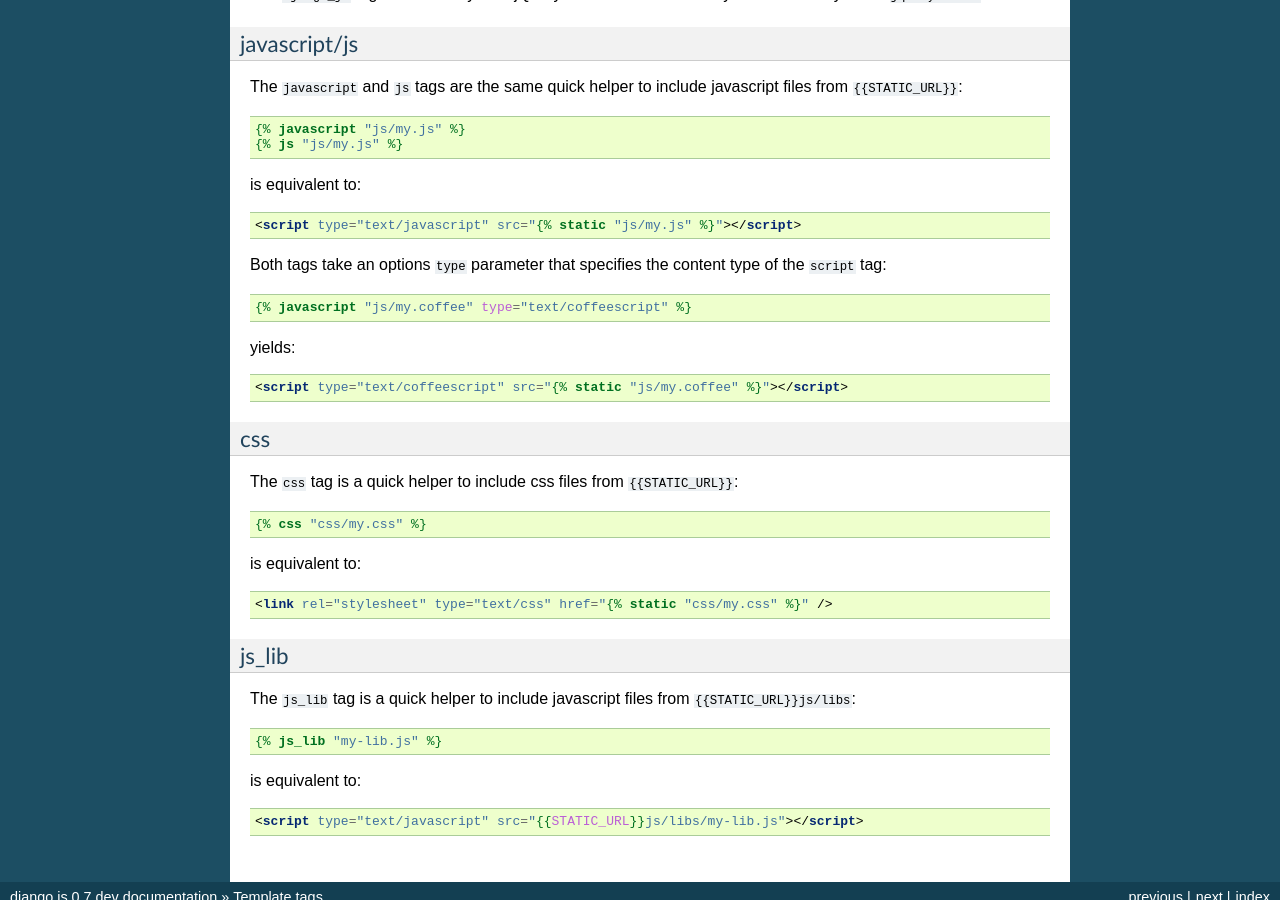
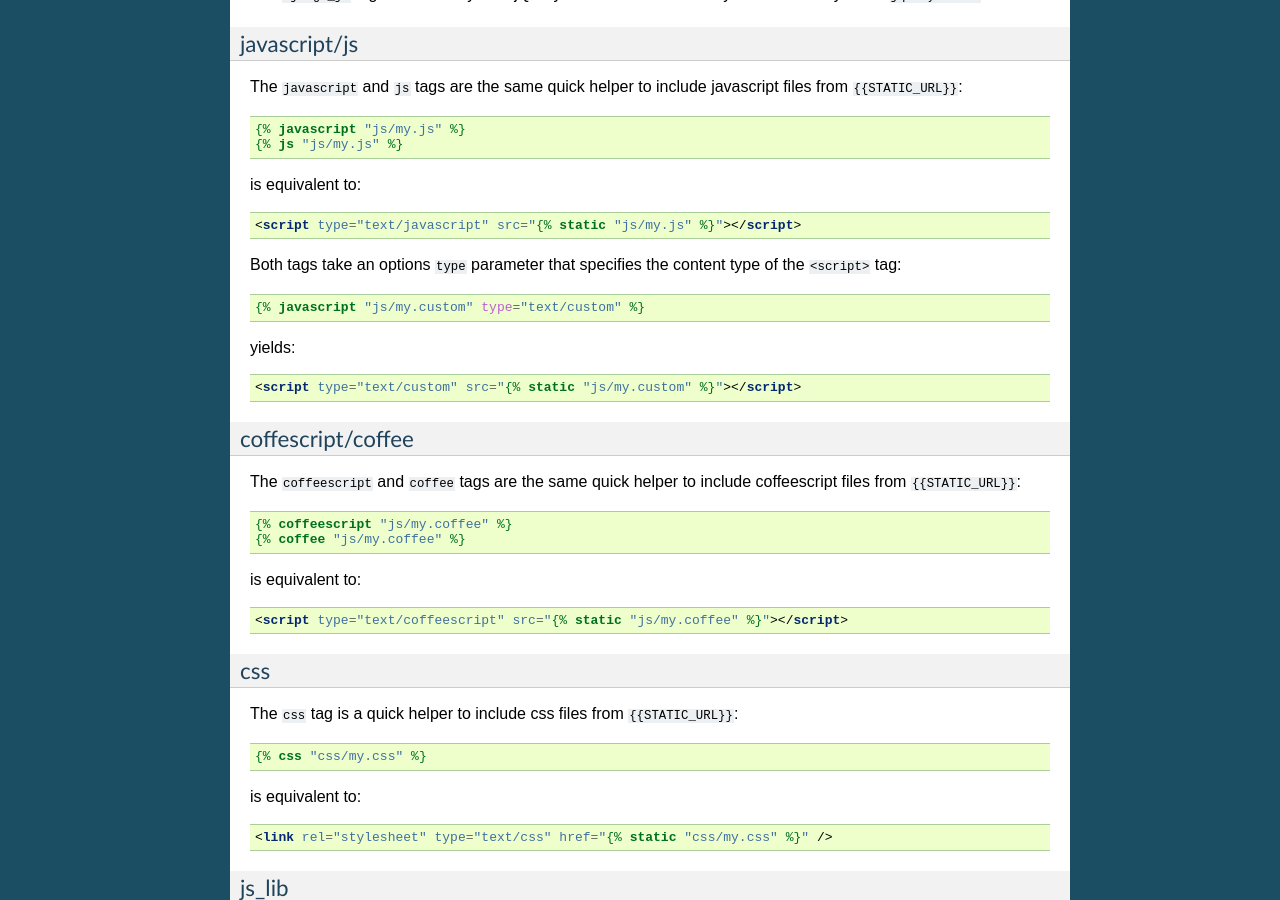
Before and after one commit to noirbizarre/django.js, a Sphinx documentation site: the page built from doc/templatetags.rst, in a window 1280 px wide and 900 px high, scrolled down 2520 px. Built offline with Sphinx 7.4.7, drawn with Linux system fonts in a browser that asks for light colours.

Commit message:
Added coffeescript and coffee template tags

```diff
--- a/CHANGELOG.rst
+++ b/CHANGELOG.rst
@@ -5,8 +5,10 @@ Current
 -------
 
 - Added RequireJS/AMD helpers and documentation
-- Added Django Pipeline integration documentation
+- Added Django Pipeline integration helpers and documentation
 - Support unnamed URLs resolution.
+- Support custom content types to be passed into the js/javascript script tag (thanks to Travis Jensen)
+- Added ``coffee`` and ``coffescript`` template tags
 - Python 3 compatibility
 
 
--- a/doc/templatetags.rst
+++ b/doc/templatetags.rst
@@ -178,13 +178,30 @@ is equivalent to:
 
     <script type="text/javascript" src="{% static "js/my.js" %}"></script>
 
-Both tags take an options ``type`` parameter that specifies the content type of the ``script`` tag:
+Both tags take an options ``type`` parameter that specifies the content type of the ``<script>`` tag:
 
 .. code-block:: html+django
 
-    {% javascript "js/my.coffee" type="text/coffeescript" %}
+    {% javascript "js/my.custom" type="text/custom" %}
 
 yields:
+
+.. code-block:: html+django
+
+    <script type="text/custom" src="{% static "js/my.custom" %}"></script>
+
+
+coffescript/coffee
+~~~~~~~~~~~~~~~~~~
+
+The ``coffeescript`` and ``coffee`` tags are the same quick helper to include coffeescript files from ``{{STATIC_URL}}``:
+
+.. code-block:: html+django
+
+    {% coffeescript "js/my.coffee" %}
+    {% coffee "js/my.coffee" %}
+
+is equivalent to:
 
 .. code-block:: html+django
 
```
Also changed, not shown: 2 other files.
